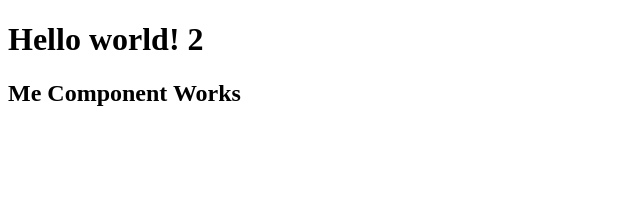
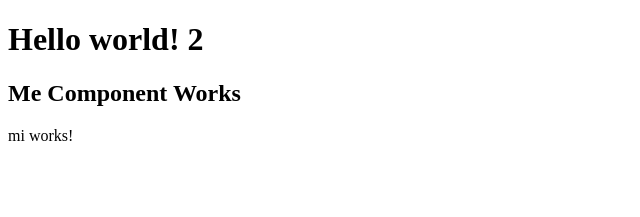
Before and after one commit to maxvanny2010/theory, an Angular app in the folder theoryapp/: page / in a window 1280 px wide. Shown: the top 217 px of the page, without its empty margins (0-640 px from the left). Built offline with nearby package versions, Linux system fonts and the light colour scheme.

Commit message:
component 'ng g c mi'

```diff
--- a/theoryapp/src/app/app.component.html
+++ b/theoryapp/src/app/app.component.html
@@ -1,2 +1,3 @@
 <h1> Hello world! 2</h1>
-<app-me>Loading...</app-me>
+<app-me></app-me>
+<app-mi></app-mi>
--- a/theoryapp/src/app/app.module.ts
+++ b/theoryapp/src/app/app.module.ts
@@ -4,11 +4,13 @@ import { NgModule } from '@angular/core';
 import { AppRoutingModule } from './app-routing.module';
 import { AppComponent } from './app.component';
 import {MeComponent} from "./me/me.component";
+import { MiComponent } from './mi/mi.component';
 
 @NgModule({
   declarations: [
     AppComponent,
-    MeComponent
+    MeComponent,
+    MiComponent
   ],
   imports: [
     BrowserModule,
--- /dev/null
+++ b/theoryapp/src/app/mi/mi.component.html
@@ -0,0 +1 @@
+<p>mi works!</p>
--- /dev/null
+++ b/theoryapp/src/app/mi/mi.component.ts
@@ -0,0 +1,14 @@
+import { Component, OnInit } from '@angular/core';
+
+@Component({
+  selector: 'app-mi',
+  templateUrl: './mi.component.html',
+})
+export class MiComponent implements OnInit {
+
+  constructor() { }
+
+  ngOnInit(): void {
+  }
+
+}
```
